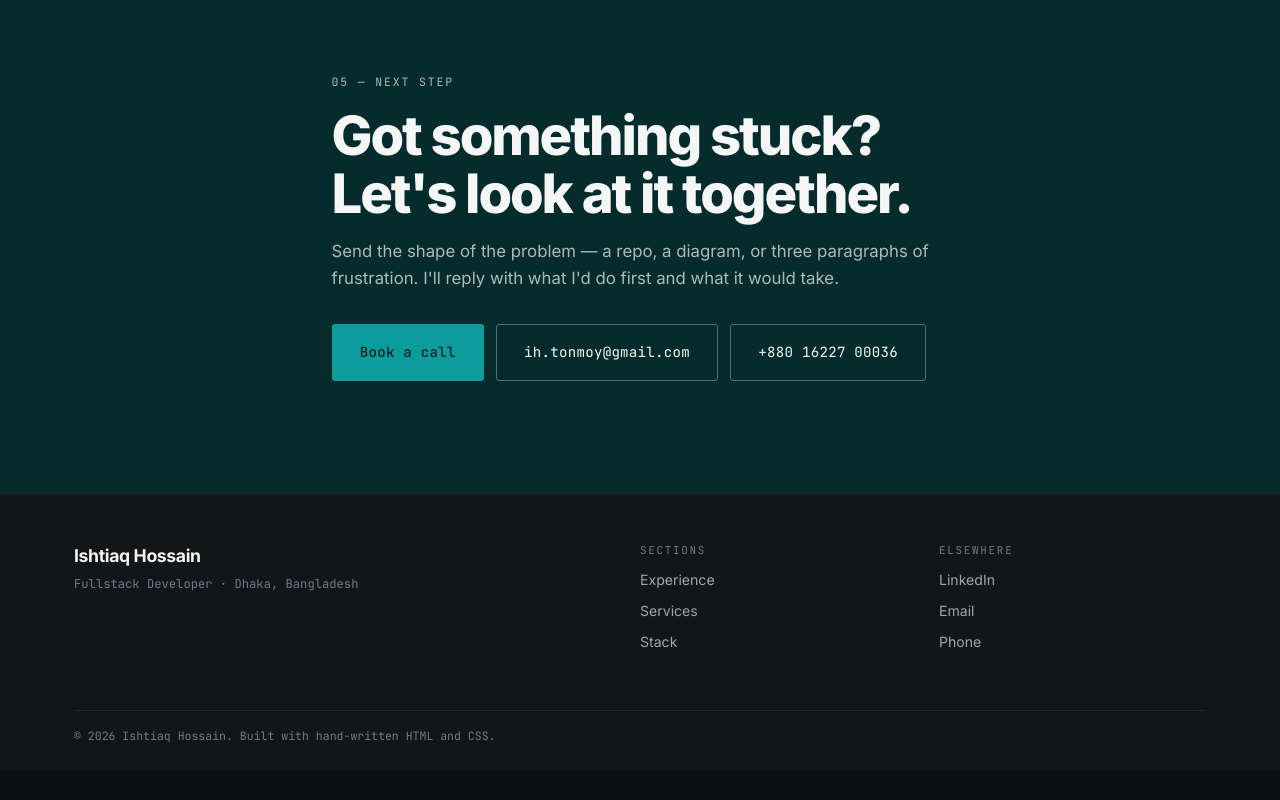
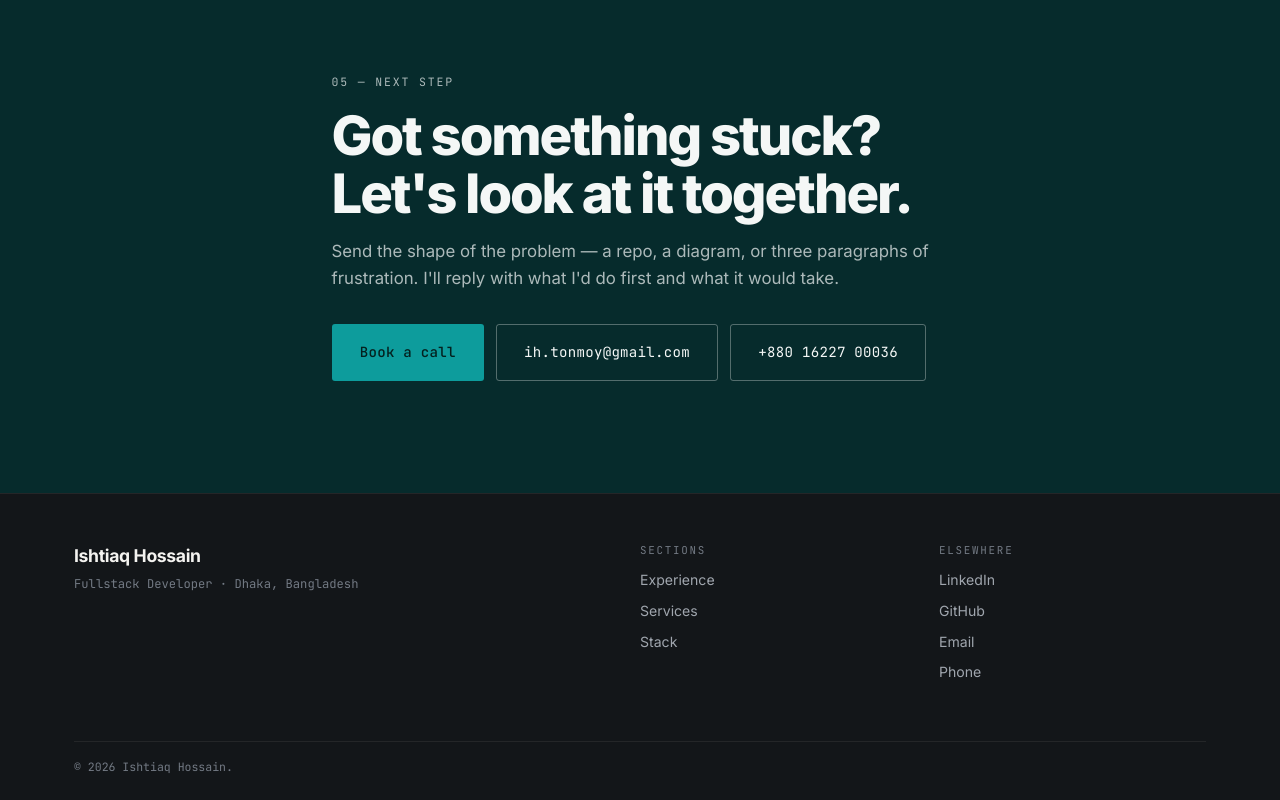
Before and after one commit to ih16/portfolio3, a plain HTML site: page index.html in a window 1280 px wide. Shown: the part 5107-5907 px from the top of the page. Before the commit the page ends 5877 px from the top, so only its background shows below. Drawn offline with Linux system fonts and the light colour scheme.

Commit message:
feat: add github link

```diff
--- a/index.html
+++ b/index.html
@@ -748,10 +748,11 @@
     <div class="foot__nav">
       <p class="foot__label">Elsewhere</p>
       <a href="https://www.linkedin.com/in/iht/" target="_blank" rel="noopener noreferrer">LinkedIn</a>
+      <a href="https://github.com/ih16" target="_blank" rel="noopener noreferrer">GitHub</a>
       <a href="mailto:ih.tonmoy@gmail.com">Email</a>
       <a href="tel:+8801622700036">Phone</a>
     </div>
-    <p class="foot__copy">© 2026 Ishtiaq Hossain. Built with hand-written HTML and CSS.</p>
+    <p class="foot__copy">© 2026 Ishtiaq Hossain.</p>
   </div>
 </footer>
 
```
